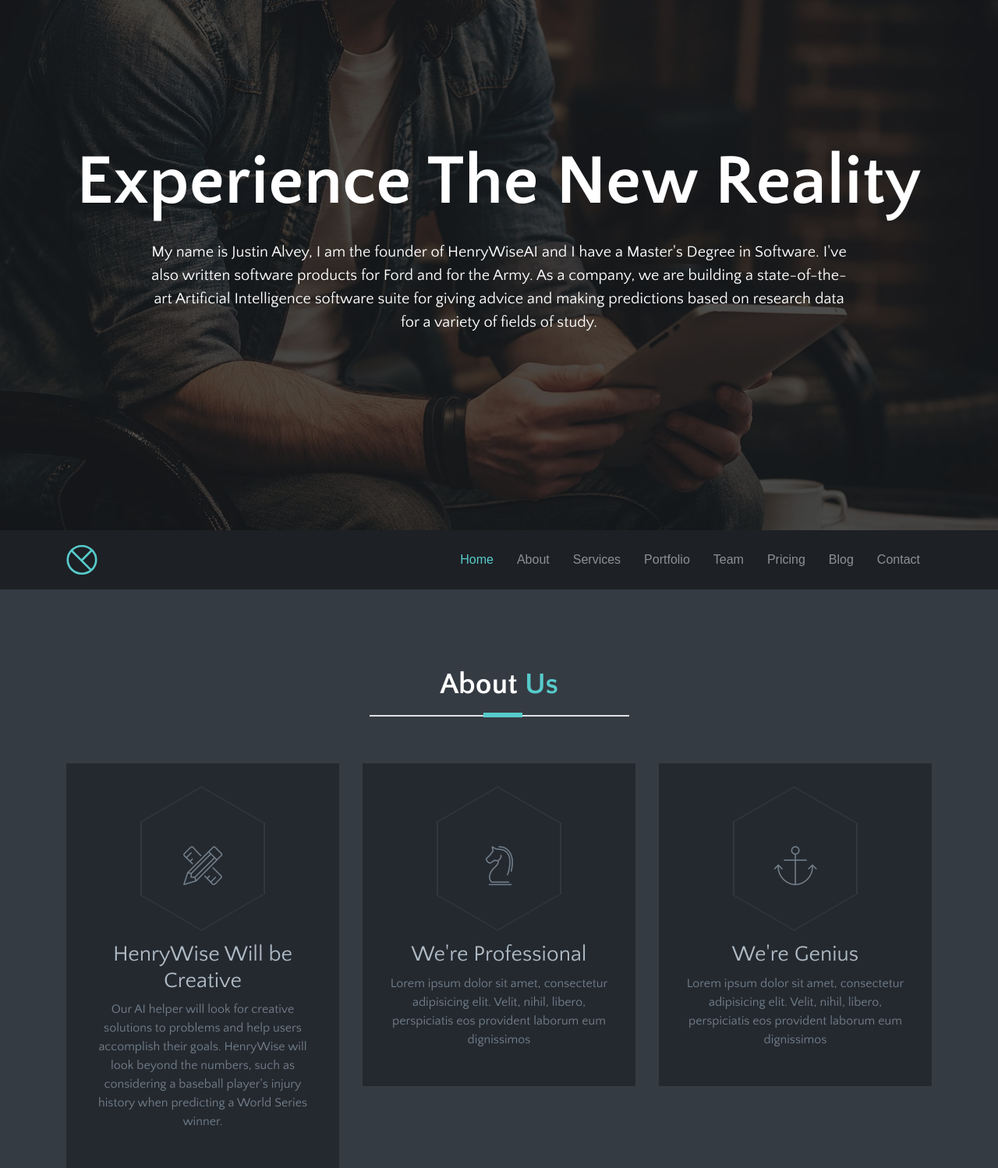
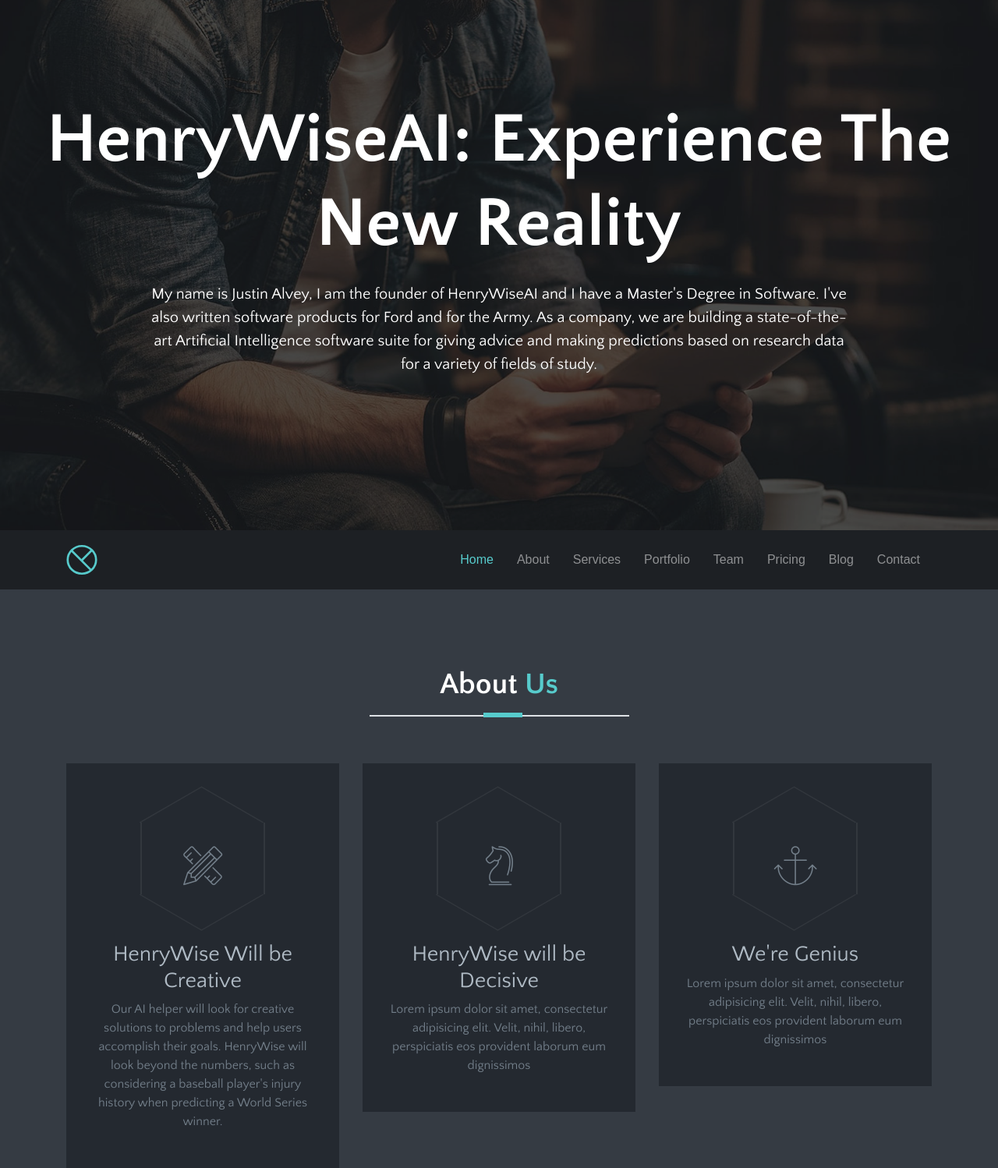
Before and after one commit to Jual6332/ArtificialIntelligenceProject, a website: page meghna-main/theme/index.html in a window 1280 px wide. Shown: the part 120-1618 px from the top of the page at 78% size. Drawn offline with Linux system fonts and the light colour scheme; some packages are replaced by stand-ins of ours; files whose address does not match are found by name; a web font is replaced by a local one.

Commit message:
Removed google map which wasnt loading

```diff
--- a/meghna-main/theme/index.html
+++ b/meghna-main/theme/index.html
@@ -82,7 +82,7 @@
  				<i class="tf-ion-play"></i>
  			</a>-->
  		</div>
- 		<h1>Experience the new reality</h1>
+ 		<h1>HenryWiseAI: Experience the new reality</h1>
  		<p>My name is Justin Alvey, I am the founder of HenryWiseAI and I have a Master's Degree in Software. I've also written software products for Ford and for the Army. As a company, we are building a state-of-the-art Artificial Intelligence software suite for giving advice and making predictions based on research data for a variety of fields of study.</p>
  		<!--<a href="#about" class="btn btn-transparent smooth-scroll">Explore with Us</a>-->
  	</div>
@@ -191,7 +191,7 @@
 					</div>
 					<!-- Express About Yourself -->
 					<div class="content text-center">
-						<h3>We're Professional</h3>
+						<h3>HenryWise will be Decisive</h3>
 						<p>Lorem ipsum dolor sit amet, consectetur adipisicing elit. Velit, nihil, libero, perspiciatis eos
 							provident laborum eum dignissimos</p>
 					</div>
@@ -1193,10 +1193,9 @@
 	</div> <!-- end container -->
 
 	<!-- Google Map -->
-	<div class="google-map">
-		<!-- Google Map -->
+	<!--<div class="google-map">
 		<div id="map_canvas" data-latitude="51.507351" data-longitude="-0.127758"></div>
-	</div>
+	</div>-->
 	<!-- /Google Map -->
 
 </section> <!-- end section -->
```
